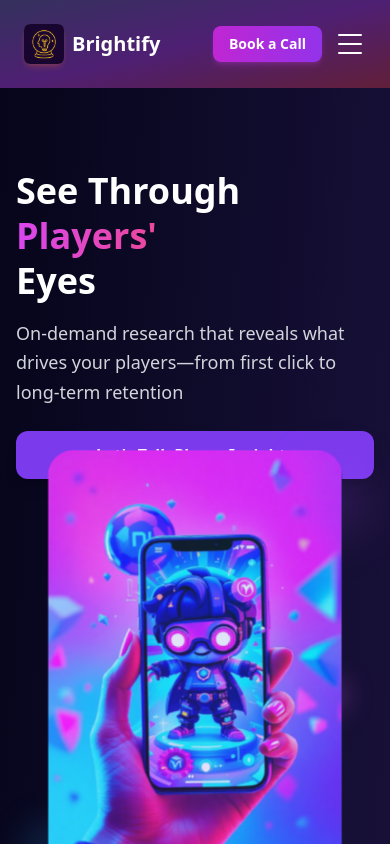
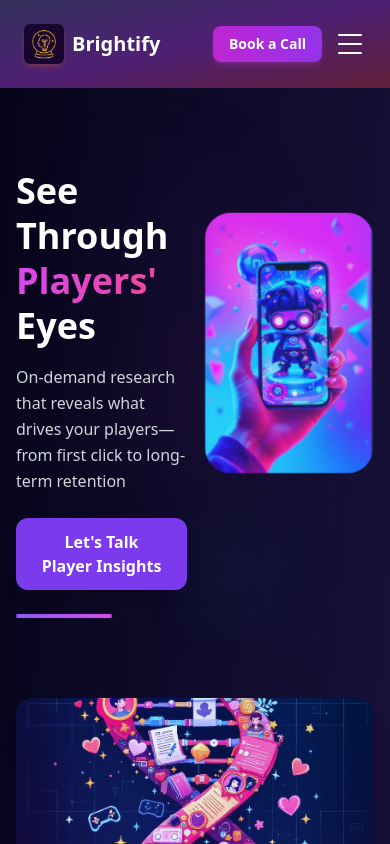
Before and after one commit to yardensapir/Brightify, a React (Vite) app: page / in a window 390 px wide. Shown: the top 844 px of the page. Built offline with nearby package versions, Linux system fonts and the light colour scheme; the HTML template or start-up script is replaced by a standard one.

Commit message:
update modal

```diff
--- a/src/components/BrightifyLanding.jsx
+++ b/src/components/BrightifyLanding.jsx
@@ -268,7 +268,107 @@ const BrightifyLanding = () => {
         {/* Hero Section */}
         <section id="hero" className="py-8 md:py-16 pt-20 md:pt-32 relative overflow-hidden">
           <div className="container mx-auto px-4 md:px-6">
-            <div className="grid lg:grid-cols-2 gap-8 md:gap-12 items-center">
+            {/* Mobile: Single column with background pattern */}
+            <div className="lg:hidden relative">
+              {/* Animated background pattern */}
+              <div className="absolute inset-0 opacity-10">
+                <div className="absolute top-0 left-1/4 w-32 h-32 bg-gradient-to-br from-violet-500 to-fuchsia-500 rounded-full blur-3xl animate-pulse"></div>
+                <div className="absolute bottom-0 right-1/4 w-24 h-24 bg-gradient-to-br from-cyan-500 to-blue-500 rounded-full blur-2xl animate-pulse" style={{animationDelay: '1s'}}></div>
+                <div className="absolute top-1/2 left-1/2 transform -translate-x-1/2 -translate-y-1/2 w-40 h-40 bg-gradient-to-br from-pink-500 to-purple-500 rounded-full blur-3xl animate-pulse" style={{animationDelay: '2s'}}></div>
+              </div>
+
+              <div className="grid grid-cols-2 gap-4 items-center relative z-10">
+                <motion.div
+                  initial={{ opacity: 0, y: 50 }}
+                  animate={{ opacity: 1, y: 0 }}
+                  transition={{ duration: 0.8, ease: "easeOut", delay: 0.3 }}
+                >
+                  <h1 className="text-4xl sm:text-5xl font-bold text-white mb-4 leading-tight">
+                    <motion.span
+                      initial={{ opacity: 0, y: 20 }}
+                      animate={{ opacity: 1, y: 0 }}
+                      transition={{ duration: 0.8, delay: 0.5 }}
+                    >
+                      See Through
+                    </motion.span>
+                    <br />
+                    <motion.span
+                      initial={{ opacity: 0, y: 20 }}
+                      animate={{ opacity: 1, y: 0 }}
+                      transition={{ duration: 0.8, delay: 0.7 }}
+                      className="text-transparent bg-clip-text bg-gradient-to-r from-fuchsia-500 to-pink-500"
+                    >
+                      Players'
+                    </motion.span>
+                    <br />
+                    <motion.span
+                      initial={{ opacity: 0, y: 20 }}
+                      animate={{ opacity: 1, y: 0 }}
+                      transition={{ duration: 0.8, delay: 0.9 }}
+                    >
+                      Eyes
+                    </motion.span>
+                  </h1>
+                  <motion.p
+                    className="text-base text-gray-300 mb-6 leading-relaxed"
+                    initial={{ opacity: 0 }}
+                    animate={{ opacity: 1 }}
+                    transition={{ duration: 0.8, delay: 1.1 }}
+                  >
+                    On-demand research that reveals what drives your players—from
+                    first click to long-term retention
+                  </motion.p>
+                  <motion.button
+                    className="bg-violet-600 hover:bg-violet-700 text-white px-6 py-3 rounded-xl text-base font-semibold transition-all duration-300 transform hover:scale-105 shadow-lg hover:shadow-violet-500/25 w-full"
+                    initial={{ opacity: 0, y: 20 }}
+                    animate={{ opacity: 1, y: 0 }}
+                    transition={{ duration: 0.8, delay: 1.3 }}
+                    whileHover={{
+                      scale: 1.05,
+                      boxShadow: "0 20px 25px -5px rgba(139, 92, 246, 0.2), 0 10px 10px -5px rgba(139, 92, 246, 0.1)"
+                    }}
+                    whileTap={{ scale: 0.98 }}
+                    onClick={openContactModal}
+                  >
+                    Let's Talk Player Insights
+                  </motion.button>
+                  {/* Decorative break */}
+                  <motion.div
+                    className="w-24 h-1 bg-gradient-to-r from-violet-500 to-fuchsia-500 rounded-full mt-6"
+                    initial={{ opacity: 0, scaleX: 0 }}
+                    animate={{ opacity: 1, scaleX: 1 }}
+                    transition={{ duration: 0.8, delay: 1.5 }}
+                  />
+                </motion.div>
+
+                <motion.div
+                  className="relative"
+                  style={{ y: phoneImageY, scale: phoneImageScale }}
+                >
+                  <motion.div
+                    className="relative mx-auto w-full max-w-[160px] h-[248px]"
+                    initial={{ opacity: 0, y: 30 }}
+                    animate={{ opacity: 1, y: 0 }}
+                    transition={{ duration: 1, delay: 0.5 }}
+                  >
+                    <img
+                      src={phoneImage}
+                      alt="Gaming interface on phone"
+                      className="w-full h-full object-contain rounded-3xl"
+                    />
+                    <motion.div
+                      className="absolute inset-0 bg-gradient-to-tr from-fuchsia-500/20 to-cyan-500/20 rounded-3xl"
+                      initial={{ opacity: 0 }}
+                      animate={{ opacity: 1 }}
+                      transition={{ duration: 1.5, delay: 0.8 }}
+                    ></motion.div>
+                  </motion.div>
+                </motion.div>
+              </div>
+            </div>
+
+            {/* Desktop: Keep original layout */}
+            <div className="hidden lg:grid lg:grid-cols-2 gap-12 items-center">
               <motion.div
                 initial={{ opacity: 0, y: 50 }}
                 animate={{ opacity: 1, y: 0 }}
@@ -278,7 +378,7 @@ const BrightifyLanding = () => {
                   delay: 0.3
                 }}
               >
-                <h1 className="text-4xl sm:text-5xl md:text-7xl font-bold text-white mb-4 md:mb-6 leading-tight">
+                <h1 className="text-6xl md:text-8xl font-bold text-white mb-6 leading-tight">
                   <motion.span
                     initial={{ opacity: 0, y: 20 }}
                     animate={{ opacity: 1, y: 0 }}
@@ -305,7 +405,7 @@ const BrightifyLanding = () => {
                   </motion.span>
                 </h1>
                 <motion.p
-                  className="text-lg md:text-xl text-gray-300 mb-6 md:mb-8 leading-relaxed max-w-lg"
+                  className="text-xl text-gray-300 mb-8 leading-relaxed max-w-lg"
                   initial={{ opacity: 0 }}
                   animate={{ opacity: 1 }}
                   transition={{ duration: 0.8, delay: 1.1 }}
@@ -314,7 +414,7 @@ const BrightifyLanding = () => {
                   first click to long-term retention
                 </motion.p>
                 <motion.button
-                  className="bg-violet-600 hover:bg-violet-700 text-white px-6 md:px-8 py-3 md:py-4 rounded-xl text-base md:text-lg font-semibold transition-all duration-300 transform hover:scale-105 shadow-lg hover:shadow-violet-500/25 w-full md:w-auto"
+                  className="bg-violet-600 hover:bg-violet-700 text-white px-8 py-4 rounded-xl text-lg font-semibold transition-all duration-300 transform hover:scale-105 shadow-lg hover:shadow-violet-500/25"
                   initial={{ opacity: 0, y: 20 }}
                   animate={{ opacity: 1, y: 0 }}
                   transition={{ duration: 0.8, delay: 1.3 }}
@@ -327,21 +427,20 @@ const BrightifyLanding = () => {
                 >
                   Let's Talk Player Insights
                 </motion.button>
+                {/* Decorative break */}
+                <motion.div
+                  className="w-32 h-1 bg-gradient-to-r from-violet-500 to-fuchsia-500 rounded-full mt-8"
+                  initial={{ opacity: 0, scaleX: 0 }}
+                  animate={{ opacity: 1, scaleX: 1 }}
+                  transition={{ duration: 0.8, delay: 1.5 }}
+                />
               </motion.div>
-
               <motion.div
-                className="relative order-1 lg:order-2"
+                className="relative"
                 style={{ y: phoneImageY, scale: phoneImageScale }}
               >
-                {/* Background decorative elements for mobile */}
-                <div className="absolute inset-0 lg:hidden">
-                  <div className="absolute top-4 right-4 w-16 h-16 bg-gradient-to-br from-violet-500/20 to-fuchsia-500/20 rounded-full blur-xl"></div>
-                  <div className="absolute bottom-8 left-4 w-12 h-12 bg-gradient-to-br from-cyan-500/20 to-blue-500/20 rounded-full blur-lg"></div>
-                  <div className="absolute top-1/2 right-8 w-8 h-8 bg-gradient-to-br from-pink-500/30 to-purple-500/30 rounded-full blur-md"></div>
-                </div>
-
                 <motion.div
-                  className="relative mx-auto w-full max-w-[280px] h-[435px] md:max-w-[434px] md:h-[673px]" // Smaller on mobile
+                  className="relative mx-auto w-full max-w-[434px] h-[673px]"
                   initial={{ opacity: 0, y: 30 }}
                   animate={{ opacity: 1, y: 0 }}
                   transition={{ duration: 1, delay: 0.5 }}
```
Also changed, not shown: src/components/ContactModal.jsx (+32 -32 lines).
